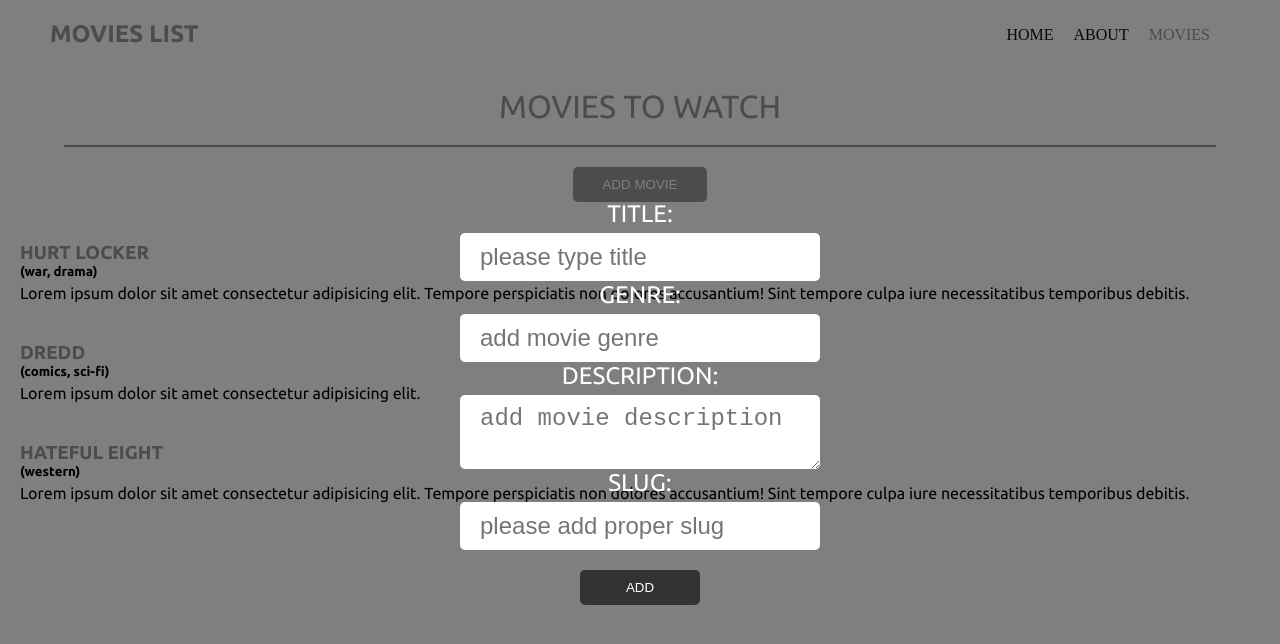
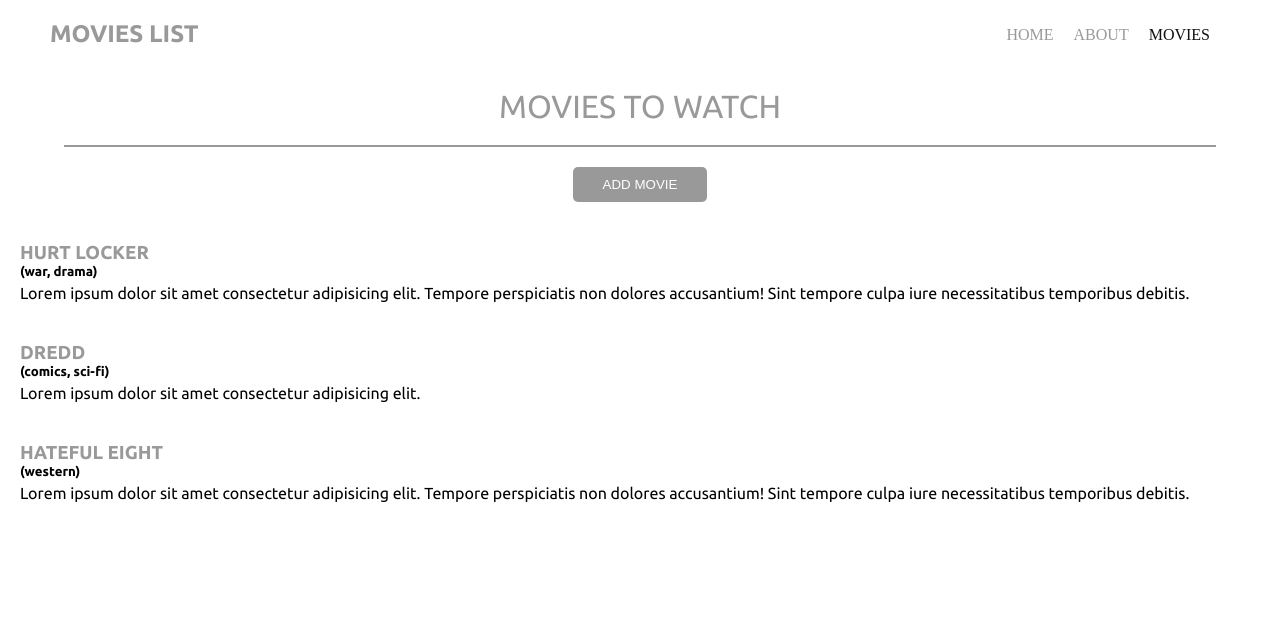
Before and after one commit to danielkuzminski/react_sandbox, a React (Create React App) app: page /movies in a window 1280 px wide. Shown: the top 644 px of the page. Built offline with nearby package versions, Linux system fonts and the light colour scheme; the HTML template or start-up script is replaced by a standard one; a web font is replaced by a local one.

Commit message:
add form functionality w/o database

```diff
--- a/src/App.js
+++ b/src/App.js
@@ -11,10 +11,16 @@ import { useState } from 'react';
 function App() {
 
   const [movies, setMovies] = useState([
-    {title: "hurt locker", id: 1, genre: "war, drama", slug: "hurt_locker", description: "Lorem ipsum dolor sit amet consectetur adipisicing elit. Tempore perspiciatis non dolores accusantium! Sint tempore culpa iure necessitatibus temporibus debitis."},
-    {title: "dredd", id: 2, genre: "comics, sci-fi", slug: "dredd", description: "Lorem ipsum dolor sit amet consectetur adipisicing elit."},
-    {title: "hateful eight", id: 3, genre: "western", slug: "hateful_eight", description: "Lorem ipsum dolor sit amet consectetur adipisicing elit. Tempore perspiciatis non dolores accusantium! Sint tempore culpa iure necessitatibus temporibus debitis."}
+    {title: "hurt locker", genre: "war, drama", slug: "hurt_locker", description: "Lorem ipsum dolor sit amet consectetur adipisicing elit. Tempore perspiciatis non dolores accusantium! Sint tempore culpa iure necessitatibus temporibus debitis."},
+    {title: "dredd", genre: "comics, sci-fi", slug: "dredd", description: "Lorem ipsum dolor sit amet consectetur adipisicing elit."},
+    {title: "hateful eight", genre: "western", slug: "hateful_eight", description: "Lorem ipsum dolor sit amet consectetur adipisicing elit. Tempore perspiciatis non dolores accusantium! Sint tempore culpa iure necessitatibus temporibus debitis."}
   ])
+
+  const addMovie = (movies) => {
+    setMovies((prevMovies) => {
+      return [...prevMovies, movies]
+    })
+  }
 
   return (
     <div className="App">
@@ -28,7 +34,7 @@ function App() {
             <About />
           </Route>
           <Route path='/movies'>
-            <Movies movies={movies}/>
+            <Movies movies={movies} addMovie={addMovie} />
           </Route>
           <Route path='/movies/:slug'>
             <Movie />
--- a/src/components/MovieAddForm.css
+++ b/src/components/MovieAddForm.css
@@ -5,7 +5,7 @@
   z-index: 10;
   top: 0;
   left: 0;
-  background-color: rgba(0,0,0,.5);
+  background-color: rgba(0,0,0,.85);
 }
 
 .add-form-container {
@@ -52,3 +52,13 @@
   text-transform: uppercase;
   cursor: pointer;
 }
+
+.close-form {
+  position: absolute;
+  top: 20px;
+  right: 20px;
+  width: 20px;
+  aspect-ratio: 1/1;
+  font-size: 1rem;
+  cursor: pointer;
+}
--- a/src/components/MovieAddForm.jsx
+++ b/src/components/MovieAddForm.jsx
@@ -1,27 +1,65 @@
-import React from 'react'
+import React, { useState } from 'react'
 import './MovieAddForm.css'
 
-export default function MovieAddForm() {
+export default function MovieAddForm({handleShow, addMovie}) {
+
+  const [title, setTitle] = useState('')
+  const [genre, setGenre] = useState('')
+  const [description, setDescription] = useState('')
+  const [slug, setSlug] = useState('')
+
+  const resetForm = () => {
+    setTitle('')
+    setGenre('')
+    setDescription('')
+    setSlug('')
+  }
+
+  const handleSubmit = (e) => {
+    e.preventDefault();
+
+    const movie = {
+      title,
+      genre,
+      description,
+      slug
+    }
+    addMovie(movie)
+
+    resetForm()
+
+    handleShow()
+  }
+
   return (
     <div className='movie-add'>
-      <form className='add-form-container'>
+      <button onclick={handleShow} className='close-form' onClick={handleShow} >X</button>
+      <form className='add-form-container' onSubmit={handleSubmit}>
         <label>
           <span>Title: </span>
-          <input type="text" placeholder='please type title'/>
+          <input type="text" required placeholder='please type title' onChange={(e) => {
+            setTitle(e.target.value)
+          }} />
         </label>
         <label>
           <span>Genre: </span>
-          <input type="text" placeholder='add movie genre'/>
+          <input type="text" required placeholder='add movie genre' onChange={(e) => {
+            setGenre(e.target.value)
+          }}/>
         </label>
         <label>
           <span>Description: </span>
-          <textarea placeholder='add movie description'></textarea>
+          <textarea required placeholder='add movie description' onChange={(e) => {
+            setDescription(e.target.value)
+          }}></textarea>
         </label>
         <label>
           <span>Slug: </span>
-          <input type="text" placeholder='please add proper slug'/>
+          <input type="text" required placeholder='please add proper slug' onChange={(e) => {
+            setSlug(e.target.value)
+          }} />
         </label>
-        <button className='btn-send-movie'>add</button>
+        <button type='submit' className='btn-send-movie'>add</button>
       </form>
     </div>
   )
--- a/src/components/Navbar.css
+++ b/src/components/Navbar.css
@@ -18,9 +18,9 @@
 .nav-links a {
   text-transform: uppercase;
   margin-right: 20px;
-  color: #111;
+  color: #999;
 }
 
 .nav-links a.active {
-  color: #999;
+  color: #111;
 }
--- a/src/pages/Movies.jsx
+++ b/src/pages/Movies.jsx
@@ -1,13 +1,20 @@
-import React from 'react'
+import React, { useState } from 'react'
 import './Movies.css'
 import MovieAddForm from '../components/MovieAddForm'
 
-export default function Movies({movies}) {
+export default function Movies({movies, addMovie}) {
+
+  const [show, setShow] = useState(false)
+
+  const handleShow = () => {
+    setShow(!show)
+  }
+
   return (
     <div>
       <h1 className='movies-header'>Movies to watch</h1>
-      <button className='btn-add-movie'>Add movie</button>
-      <MovieAddForm />
+      <button className='btn-add-movie' onClick={handleShow} >Add movie</button>
+      {show && <MovieAddForm addMovie={addMovie} handleShow={handleShow} />}
       {movies.map((movie) => (
         <div className='movie-container' key={movie.slug}>
           <h3>{movie.title}</h3>
```
